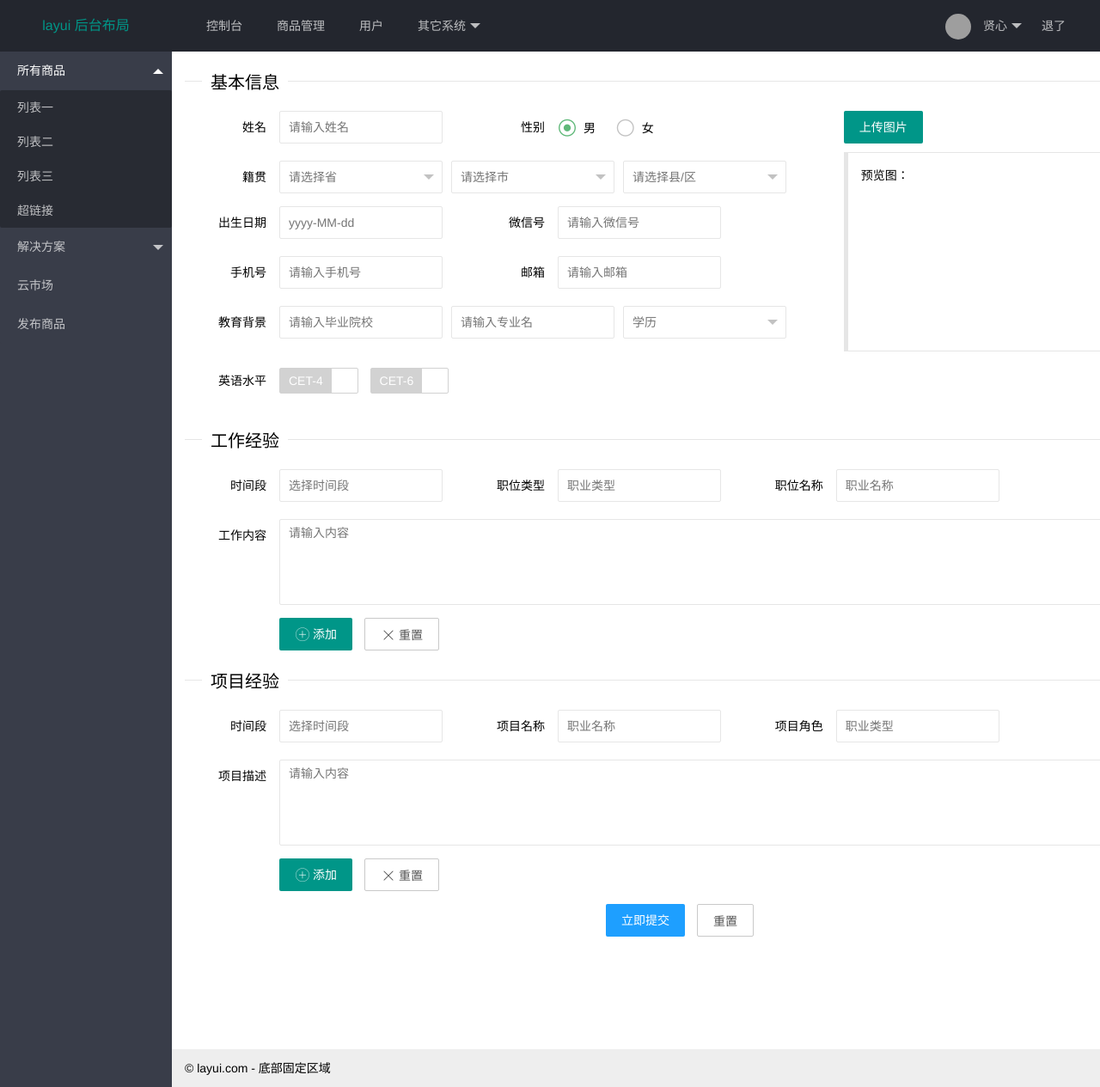
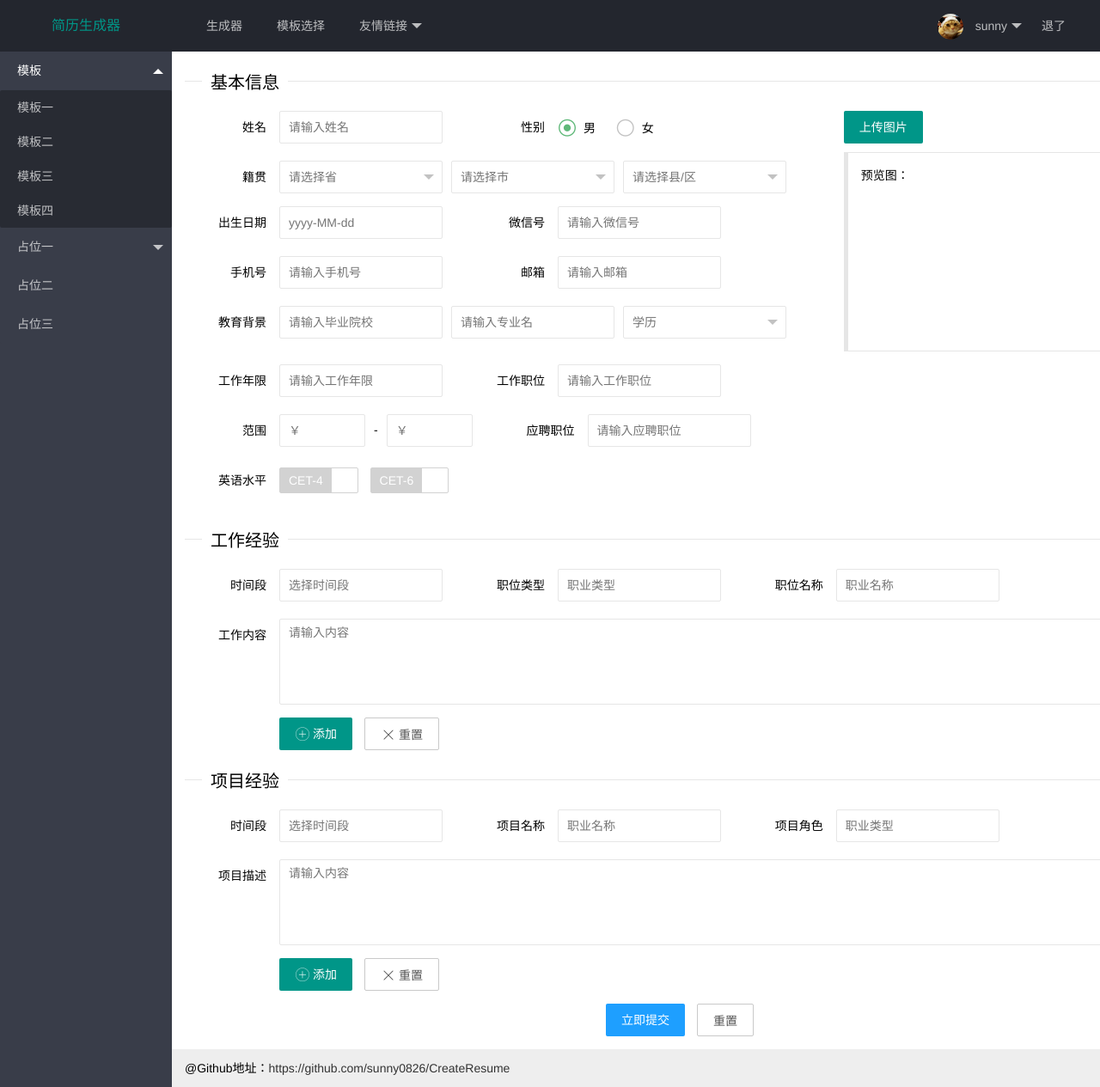
Before and after one commit to sunny0826/CreateResume, a Django app: page /index/ in a window 1280 px wide. Shown: the whole page at 86% size. Run offline with Django 3.2, Linux system fonts and the light colour scheme; grey boxes are pictures that could not be loaded.

Commit message:
完善模板，功能基本可以使用

```diff
--- a/Resume/views.py
+++ b/Resume/views.py
@@ -2,50 +2,54 @@
 from __future__ import unicode_literals
 
 import json
+
+from django.http import HttpResponse
 from django.shortcuts import render
-
 from django.views.decorators.csrf import csrf_exempt
-from django.http import HttpResponse, StreamingHttpResponse
 
 from models import IMG
 
 
 def index(request):
-    return render(request,"index.html")
+    return render(request, "index.html")
+
 
 def resume(request):
-    return render(request,"resume.html")
+    return render(request, "resume.html")
+
 
 @csrf_exempt
 def uploadImg(request):
     if request.method == 'POST':
         new_img = IMG(
             img=request.FILES.get('file'),
-            name = request.FILES.get('file').name
+            name=request.FILES.get('file').name
         )
         new_img.save()
-        imginfo = json.dumps({"code": 0,"msg": "上传成功","data": {"src": new_img.img.path,"size":new_img.img.size}})
+        imginfo = json.dumps({"code": 0, "msg": "上传成功", "data": {"src": new_img.img.path, "size": new_img.img.size}})
         return HttpResponse(imginfo, content_type='application/json; charset=utf-8')
+
 
 @csrf_exempt
 def showImg(request):
     imgs = IMG.objects.all()
     content = {
-        'imgs':imgs,
+        'imgs': imgs,
     }
     for i in imgs:
         print i.img.url
     return render(request, 'showimg.html', content)
 
+
 @csrf_exempt
 def createWord(request):
     if request.method == 'POST':
-        datas = request.POST
+        datas = request.POST.items()[0][0]
         import createWord
         back = createWord.createWord(datas)
         # back = createWord.woreToHtml()
         # back = "200"
         result = json.dumps({'code': back})
     else:
-        result = json.dumps({'code':404})
+        result = json.dumps({'code': 404})
     return HttpResponse(result, content_type='application/json; charset=utf-8')
--- a/static/main.js
+++ b/static/main.js
@@ -176,18 +176,18 @@ layui.use(['form', 'layedit', 'laydate','upload'], function(){
           layer.msg('工作经历不可为空!',{icon: 5, anim: 6}, function(){});
       }else if (data.field.proinfo==""){
           layer.msg('项目经验不可为空!',{icon: 5, anim: 6}, function(){});
-      }else if (data.field.imagePath==""){
-          // layer.msg('需要上传照片！');
-          layer.msg('需要上传照片!',{icon: 5, anim: 6}, function(){});
+      // }else if (data.field.imagePath==""){
+      //     // layer.msg('需要上传照片！');
+      //     layer.msg('需要上传照片!',{icon: 5, anim: 6}, function(){});
       }else {
-          var index = layer.load();
+          // var index = layer.load();
           $.ajax({
             type: 'POST',
             url: '/create',
-            data: data.field,
+            data: JSON.stringify(data.field),
             dataType: 'json',
             success: function (data) {
-                layer.close(index);
+                // layer.close(index);
                 // layer.alert(JSON.stringify(data.code), {
                 layer.open({
                     title: '下载',
--- a/templates/base.html
+++ b/templates/base.html
@@ -4,7 +4,7 @@
 <head>
   <meta charset="utf-8">
   <meta name="viewport" content="width=device-width, initial-scale=1, maximum-scale=1">
-  <title>layout 后台大布局 - Layui</title>
+  <title>简历生成器</title>
   <link rel="stylesheet" href="{% static 'css/layui.css' %}" media="all">
   <link rel="stylesheet" href="{% static 'css/Transformers.css' %}" media="all">
   <script src="{% static '/layui.js' %}" charset="utf-8"></script>
@@ -12,26 +12,25 @@
 <body class="layui-layout-body">
 <div class="layui-layout layui-layout-admin">
   <div class="layui-header">
-    <div class="layui-logo">layui 后台布局</div>
+    <div class="layui-logo">简历生成器</div>
     <!-- 头部区域（可配合layui已有的水平导航） -->
     <ul class="layui-nav layui-layout-left">
-      <li class="layui-nav-item"><a href="">控制台</a></li>
-      <li class="layui-nav-item"><a href="">商品管理</a></li>
-      <li class="layui-nav-item"><a href="">用户</a></li>
+      <li class="layui-nav-item"><a href="">生成器</a></li>
+      <li class="layui-nav-item"><a href="">模板选择</a></li>
       <li class="layui-nav-item">
-        <a href="javascript:;">其它系统</a>
+        <a href="javascript:;">友情链接</a>
         <dl class="layui-nav-child">
-          <dd><a href="">邮件管理</a></dd>
-          <dd><a href="">消息管理</a></dd>
-          <dd><a href="">授权管理</a></dd>
+          <dd><a href="">友链一</a></dd>
+          <dd><a href="">友链二</a></dd>
+          <dd><a href="">友链三</a></dd>
         </dl>
       </li>
     </ul>
     <ul class="layui-nav layui-layout-right">
       <li class="layui-nav-item">
         <a href="javascript:;">
-          <img src="http://t.cn/RCzsdCq" class="layui-nav-img">
-          贤心
+          <img src="{% static 'images/head.jpg' %}" class="layui-nav-img">
+          sunny
         </a>
         <dl class="layui-nav-child">
           <dd><a href="">基本资料</a></dd>
@@ -46,24 +45,24 @@
       <!-- 左侧导航区域（可配合layui已有的垂直导航） -->
       <ul class="layui-nav layui-nav-tree"  lay-filter="test">
         <li class="layui-nav-item layui-nav-itemed">
-          <a class="" href="javascript:;">所有商品</a>
+          <a class="" href="javascript:;">模板</a>
           <dl class="layui-nav-child">
-            <dd><a href="javascript:;">列表一</a></dd>
-            <dd><a href="javascript:;">列表二</a></dd>
-            <dd><a href="javascript:;">列表三</a></dd>
-            <dd><a href="">超链接</a></dd>
+            <dd><a href="javascript:;">模板一</a></dd>
+            <dd><a href="javascript:;">模板二</a></dd>
+            <dd><a href="javascript:;">模板三</a></dd>
+            <dd><a href="">模板四</a></dd>
           </dl>
         </li>
         <li class="layui-nav-item">
-          <a href="javascript:;">解决方案</a>
+          <a href="javascript:;">占位一</a>
           <dl class="layui-nav-child">
             <dd><a href="javascript:;">列表一</a></dd>
             <dd><a href="javascript:;">列表二</a></dd>
             <dd><a href="">超链接</a></dd>
           </dl>
         </li>
-        <li class="layui-nav-item"><a href="">云市场</a></li>
-        <li class="layui-nav-item"><a href="">发布商品</a></li>
+        <li class="layui-nav-item"><a href="">占位二</a></li>
+        <li class="layui-nav-item"><a href="">占位三</a></li>
       </ul>
     </div>
   </div>
@@ -79,7 +78,7 @@
 
   <div class="layui-footer">
     <!-- 底部固定区域 -->
-    © layui.com - 底部固定区域
+    @Github地址：<a href="https://github.com/sunny0826/CreateResume">https://github.com/sunny0826/CreateResume</a>
   </div>
 </div>
 <script>
--- a/templates/index.html
+++ b/templates/index.html
@@ -14,7 +14,7 @@
             <div class="layui-inline">
               <label class="layui-form-label">姓名</label>
               <div class="layui-input-inline">
-                <input type="tel" placeholder="请输入姓名" lay-verify="required" class="layui-input">
+                <input type="tel" name="name" placeholder="请输入姓名" lay-verify="required" class="layui-input">
               </div>
             </div>
 <!--性别-->
@@ -110,6 +110,42 @@
           </div>
         </div>
       </div>
+<!--职位-->
+      <div class="layui-form-item">
+        <div class="layui-inline">
+          <label class="layui-form-label">工作年限</label>
+            <div class="layui-input-inline">
+            <input type="text" name="duration" class="layui-input" placeholder="请输入工作年限">
+          </div>
+        </div>
+<!--工作职位-->
+        <div class="layui-inline">
+          <label class="layui-form-label">工作职位</label>
+          <div class="layui-input-inline">
+            <input type="text" name="jobpost" class="layui-input" placeholder="请输入工作职位">
+          </div>
+        </div>
+      </div>
+<!--范围-->
+      <div class="layui-form-item">
+        <div class="layui-inline">
+          <label class="layui-form-label">范围</label>
+          <div class="layui-input-inline" style="width: 100px;">
+            <input type="text" name="price_min" placeholder="￥" autocomplete="off" class="layui-input">
+          </div>
+          <div class="layui-form-mid">-</div>
+          <div class="layui-input-inline" style="width: 100px;">
+            <input type="text" name="price_max" placeholder="￥" autocomplete="off" class="layui-input">
+          </div>
+        </div>
+<!--应聘职位-->
+        <div class="layui-inline">
+          <label class="layui-form-label">应聘职位</label>
+          <div class="layui-input-inline">
+            <input type="text" name="post" class="layui-input" placeholder="请输入应聘职位">
+          </div>
+        </div>
+      </div>
 <!--英语水平-->
       <div class="layui-form-item">
         <label class="layui-form-label">英语水平</label>
@@ -118,6 +154,7 @@
           <input type="checkbox" name="cet6" title="CET-6">
         </div>
       </div>
+
     </div>
 <!--上传图片-->
     <div class="layui-col-md4">
--- a/templates/resume.html
+++ b/templates/resume.html
@@ -4,7 +4,6 @@
 <head>
   <meta charset="utf-8">
   <meta name="viewport" content="width=device-width, initial-scale=1, maximum-scale=1">
-  <title>layout 后台大布局 - Layui</title>
   <link rel="stylesheet" href="{% static 'css/layui.css' %}" media="all">
   <script src="{% static '/layui.js' %}" charset="utf-8"></script>
 </head>
```
Also changed, not shown: Resume/createWord.py (+98 -21 lines), static/images/head.jpg (added), 1 other file.
